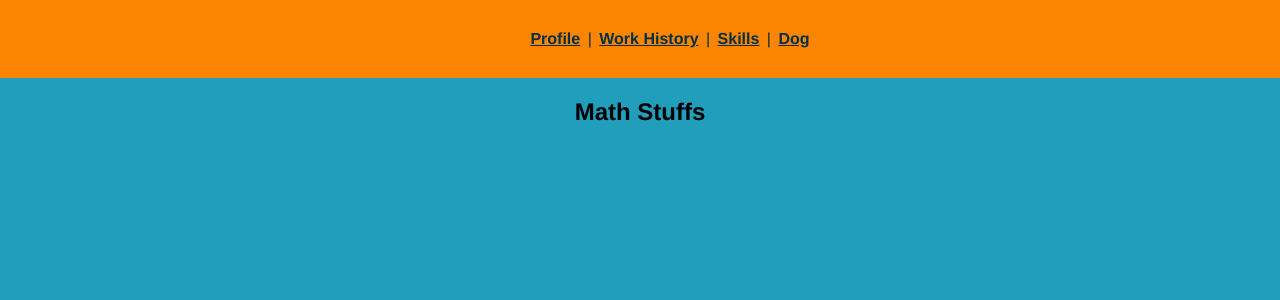
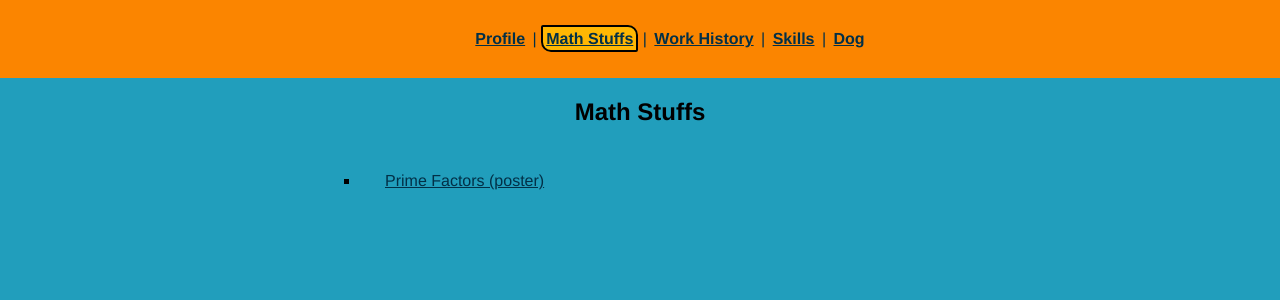
Before and after one commit to thetravisweber/travis.gg, a Vue app: page /math-stuffs in a window 1280 px wide. Shown: the top 300 px of the page. Built offline with nearby package versions, Linux system fonts and the light colour scheme.

Commit message:
added prime factors page -- not doing anything rn

```diff
--- a/src/components/MyHeader.vue
+++ b/src/components/MyHeader.vue
@@ -1,6 +1,7 @@
 <template>
   <div id="nav">
-    <router-link to="/">Profile</router-link> |
+    <router-link to="/">Profile</router-link>
+    | <router-link to="/math-stuffs">Math Stuffs</router-link> |
     <router-link to="/work">Work History</router-link> |
     <router-link to="/skillz">Skills</router-link> |
     <router-link to="/dog">Dog</router-link>
--- a/src/router/index.js
+++ b/src/router/index.js
@@ -4,6 +4,8 @@ import MathStuffs from "../views/MathStuffs.vue";
 import Profile from "../views/Profile.vue";
 import Skills from "../views/Skills.vue";
 import Work from "../views/Work.vue";
+// Math
+import PrimeFactors from "../views/Math/PrimeFactors.vue";
 
 const routes = [
   {
@@ -31,6 +33,14 @@ const routes = [
     name: "Dog",
     component: Dog,
   },
+
+  // Lower Level
+
+  {
+    path: "/prime-factors",
+    name: "Prime Factors",
+    component: PrimeFactors,
+  },
 ];
 
 const router = createRouter({
--- /dev/null
+++ b/src/views/Math/PrimeFactors.vue
@@ -0,0 +1,20 @@
+<template>
+  <div class="about">
+    <h2>{{ primeFactors }}</h2>
+
+    <div class="math-stuffs-container center"></div>
+  </div>
+</template>
+
+<script>
+export default {
+  name: "PrimeFactors",
+  computed: {
+    primeFactors: function () {
+      return "8";
+    },
+  },
+};
+</script>
+
+<style></style>
--- a/src/views/MathStuffs.vue
+++ b/src/views/MathStuffs.vue
@@ -2,7 +2,13 @@
   <div class="about">
     <h2>Math Stuffs</h2>
 
-    <div class="math-stuffs-container center"></div>
+    <div class="math-stuffs-container center">
+      <ul>
+        <li>
+          <router-link to="/prime-factors">Prime Factors (poster)</router-link>
+        </li>
+      </ul>
+    </div>
   </div>
 </template>
 
```
